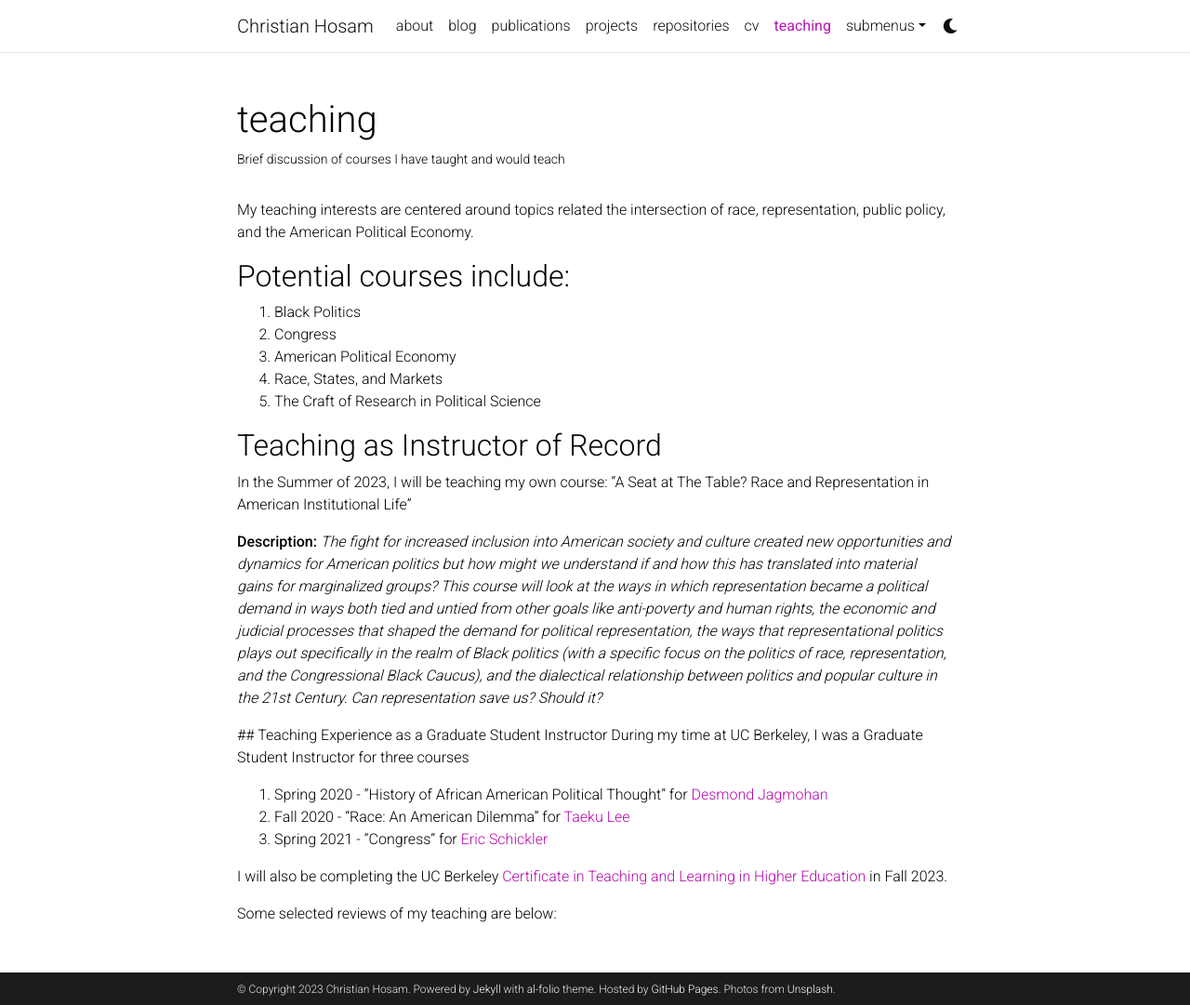
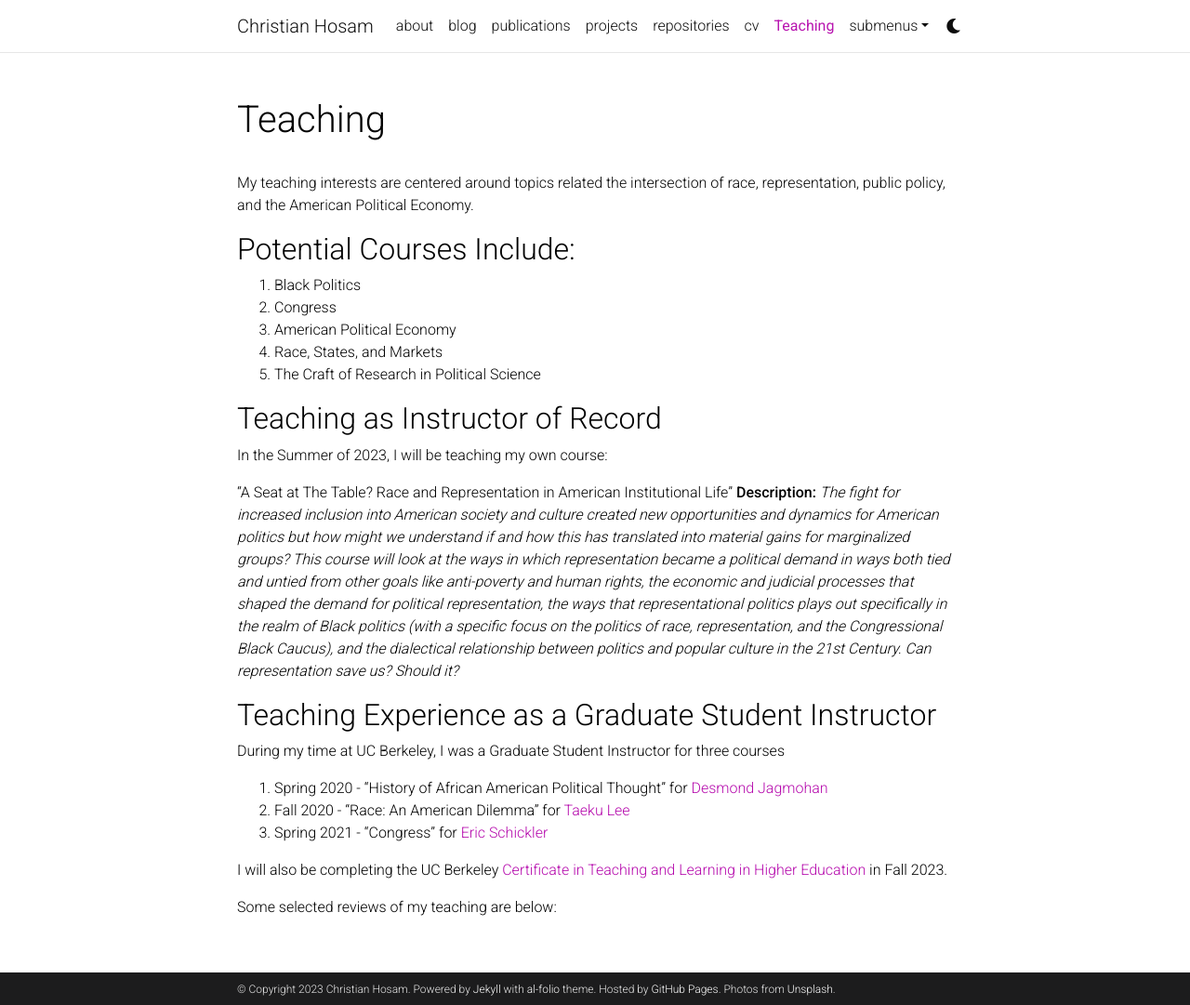
Before and after one commit to chosam2322/chosam2322.github.io, a Jekyll site: the page built from _pages/teaching.md, in a window 1280 px wide and 1081 px high. Shown: the whole window at 93% size. Built offline with Jekyll 4.4.1, drawn with Linux system fonts in a browser that asks for light colours; comment, search, counter and statistics services are not loaded; a style sheet for code colours, icons or effects is not loaded.

Commit message:
Quick Updates

```diff
--- a/_pages/teaching.md
+++ b/_pages/teaching.md
@@ -1,15 +1,15 @@
 ---
 layout: page
 permalink: /teaching/
-title: teaching
-description: Brief discussion of courses I have taught and would teach
+title: Teaching
+description:
 nav: true
 nav_order: 5
 ---
 
 My teaching interests are centered around topics related the intersection of race, representation, public policy, and the American Political Economy.
 
-## Potential courses include:
+## Potential Courses Include:
 1. Black Politics
 2. Congress
 3. American Political Economy
@@ -17,11 +17,12 @@ My teaching interests are centered around topics related the intersection of rac
 5. The Craft of Research in Political Science
 
 ## Teaching as Instructor of Record
-In the Summer of 2023, I will be teaching my own course: "A Seat at The Table? Race and Representation in American Institutional Life"
+In the Summer of 2023, I will be teaching my own course:
 
+"A Seat at The Table? Race and Representation in American Institutional Life"
 **Description:** *The fight for increased inclusion into American society and culture created new opportunities and dynamics for American politics but how might we understand if and how this has translated into material gains for marginalized groups? This course will look at the ways in which representation became a political demand in ways both tied and untied from other goals like anti-poverty and human rights, the economic and judicial processes that shaped the demand for political representation, the ways that representational politics plays out specifically in the realm of Black politics (with a specific focus on the politics of race, representation, and the Congressional Black Caucus), and the dialectical relationship between politics and popular culture in the 21st Century. Can representation save us? Should it?*
 
-  ## Teaching Experience as a Graduate Student Instructor
+## Teaching Experience as a Graduate Student Instructor
   During my time at UC Berkeley, I was a Graduate Student Instructor for three courses
 1. Spring 2020 - "History of African American Political Thought" for [Desmond Jagmohan](https://polisci.berkeley.edu/people/person/desmond-jagmohan)
 2. Fall 2020 - "Race: An American Dilemma" for [Taeku Lee](https://www.gov.harvard.edu/directory/taeku-lee/)
```
